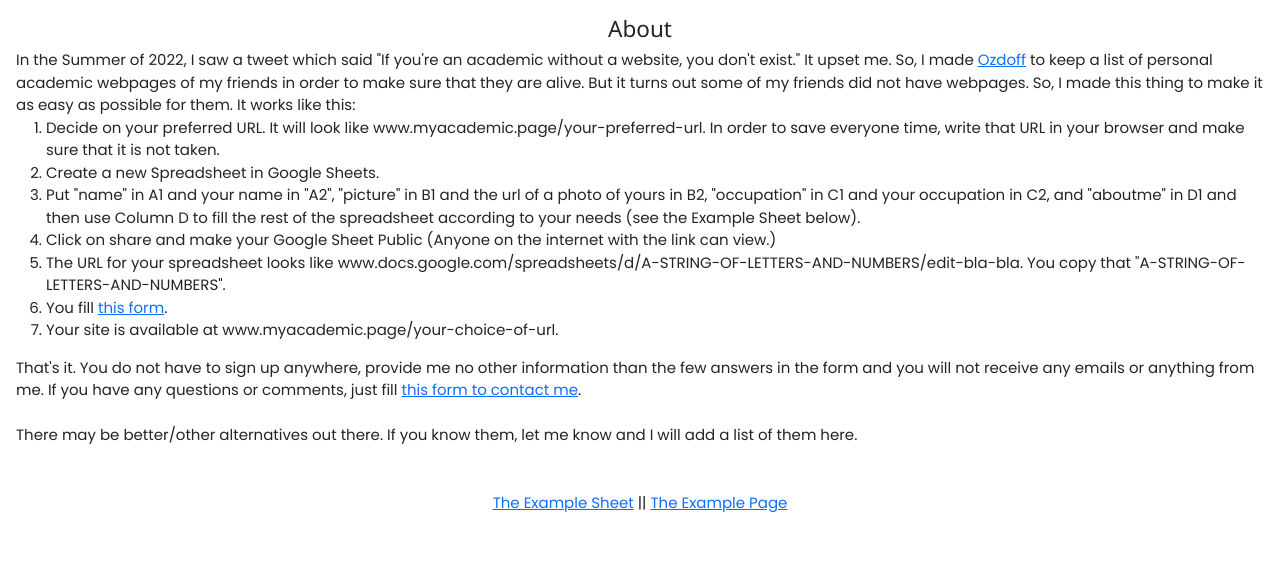
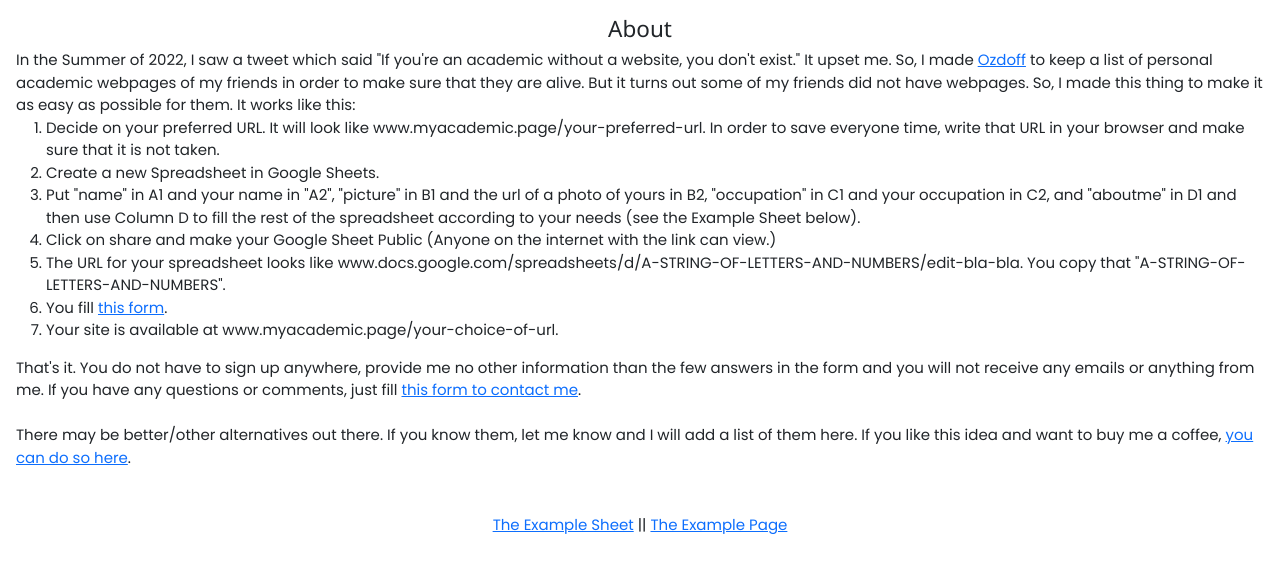
Before and after one commit to myacademicpage/myacademicpage.github.io, a plain HTML site: page index.html in a window 1280 px wide. Shown: the part 102-674 px from the top of the page. Drawn offline with nearby package versions, Linux system fonts and the light colour scheme.

Commit message:
Update index.html

```diff
--- a/index.html
+++ b/index.html
@@ -52,7 +52,7 @@ h1 {letter-spacing: 2px}
 
   <br><br>
 
-  There may be better/other alternatives out there. If you know them, let me know and I will add a list of them here.
+  There may be better/other alternatives out there. If you know them, let me know and I will add a list of them here. If you like this idea and want to buy me a coffee, <a href="https://www.buymeacoffee.com/ozguresentepe">you can do so here</a>.
 
   <br>
   <br>
```
